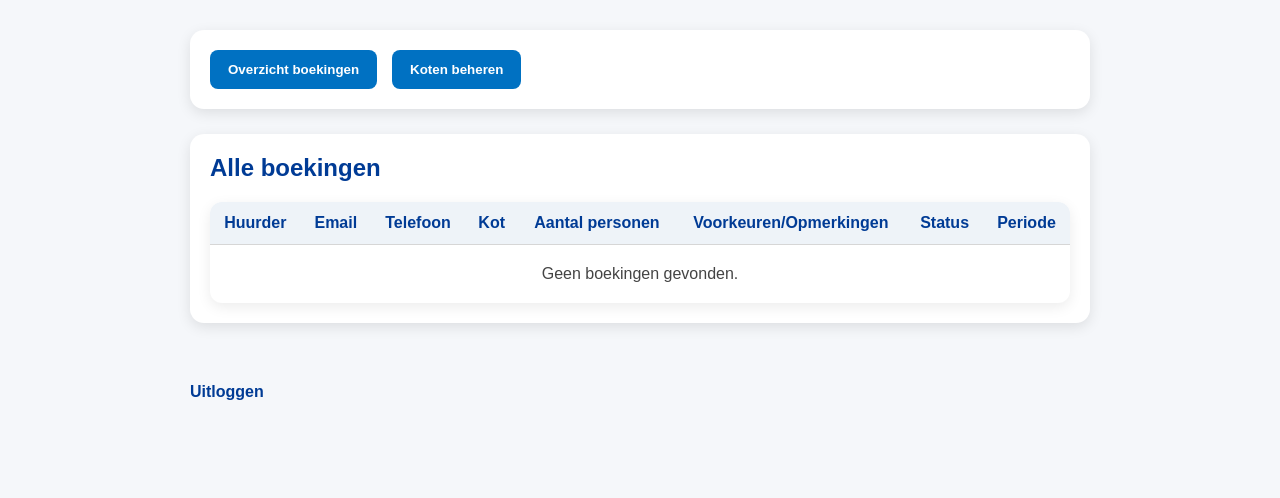
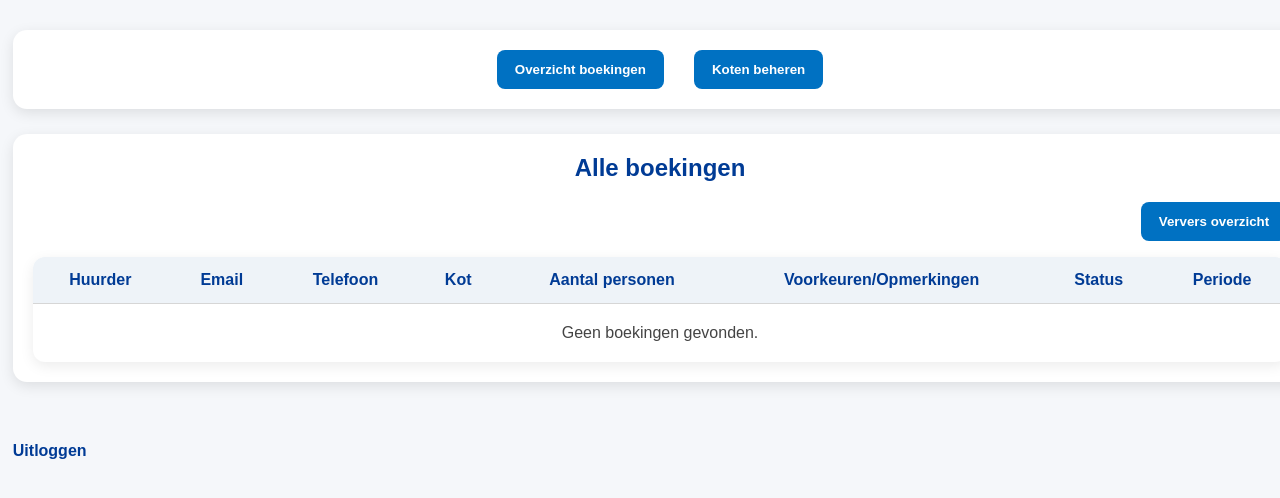
Before and after one commit to A-D-DBS-application/web-application-2025-group-7, a Flask app: page /dashboard_admin in a window 1280 px wide. Shown: the part 120-618 px from the top of the page. Run offline with Flask 3, Linux system fonts and the light colour scheme; the visitor is signed in with stand-in values (Sample User, id 1); data that the repository does not hold is empty.

Commit message:
Overzciht boekingen (admin) gefixt

```diff
--- a/Flask/app/templates/admin_booking_overview.html
+++ b/Flask/app/templates/admin_booking_overview.html
@@ -1,18 +1,30 @@
 {% extends 'dashboard_admin.html' %}
 {% block dashboard_content %}
 
-<h2 style="color:#003b95; margin-top:0;">Alle boekingen</h2>
+<h2 style="color:#003b95; margin-top:0; text-align:center;">Alle boekingen</h2>
+
+<div style="text-align:right; margin:10px 0 5px 0;">
+    <form action="{{ url_for('dashboard_admin') }}" method="get" style="display:inline-block;">
+        <button type="submit" class="btn-primary">Ververs overzicht</button>
+    </form>
+</div>
 
 <style>
     /* Tabel in moderne kaart-stijl */
+    .booking-wrapper {
+        width: 100%;
+        margin: 0; /* kaart zelf centreert al via container */
+    }
     .booking-table {
         width: 100%;
-        border-collapse: collapse;
+        border-collapse: separate;
+        border-spacing: 0;
         margin-top: 1rem;
         background: white;
         border-radius: 12px;
         overflow: hidden;
         box-shadow: 0 4px 14px rgba(0,0,0,0.08);
+        table-layout: auto;
     }
 
     .booking-table thead {
@@ -20,16 +32,18 @@
     }
 
     .booking-table th {
-        padding: 12px;
+        padding: 14px 18px;
         font-weight: bold;
         color: #003b95;
         border-bottom: 1px solid #d6d6d6;
+        white-space: nowrap;
     }
 
     .booking-table td {
-        padding: 12px;
+        padding: 14px 18px;
         border-bottom: 1px solid #e6e6e6;
         color: #444;
+        white-space: nowrap;
     }
 
     .booking-table tr:last-child td {
@@ -37,6 +51,7 @@
     }
 </style>
 
+<div class="booking-wrapper">
 <table class="booking-table">
     <thead>
         <tr>
@@ -101,6 +116,7 @@
             <tr><td colspan="8" style="text-align:center; padding:20px;">Geen boekingen gevonden.</td></tr>
         {% endfor %}
     </tbody>
-</table>
+ </table>
+</div>
 
 {% endblock %}
--- a/Flask/app/templates/dashboard_admin.html
+++ b/Flask/app/templates/dashboard_admin.html
@@ -19,8 +19,8 @@
         }
 
         .container {
-            width: 92%;
-            max-width: 900px;
+            width: 98%;
+            max-width: 1900px; /* Verder verbreed zodat volledige tabel zichtbaar is zonder horizontaal scrollen */
             margin: 30px auto;
         }
 
@@ -33,6 +33,8 @@
             margin-bottom: 25px;
             display: flex;
             gap: 15px;
+            width: 100%;
+            justify-content: center; /* Centreer de blauwe knoppen */
         }
 
         .btn-primary {
@@ -56,7 +58,10 @@
             border-radius: 14px;
             box-shadow: 0 4px 14px rgba(0,0,0,0.1);
             margin-bottom: 25px;
+            width: 100%;
+            /* Geen horizontale scroll meer, container is nu breed genoeg */
         }
+
 
         a.logout {
             display: inline-block;
@@ -82,11 +87,10 @@
 
     <!-- Navigatie -->
     <div class="nav-box">
-        <form action="{{ url_for('dashboard_admin') }}">
+        <form action="{{ url_for('dashboard_admin') }}" style="display:inline-block; margin-right:15px;">
             <button class="btn-primary">Overzicht boekingen</button>
         </form>
-
-        <form action="{{ url_for('dashboard_admin_koten') }}">
+        <form action="{{ url_for('dashboard_admin_koten') }}" style="display:inline-block;">
             <button class="btn-primary">Koten beheren</button>
         </form>
     </div>
```
